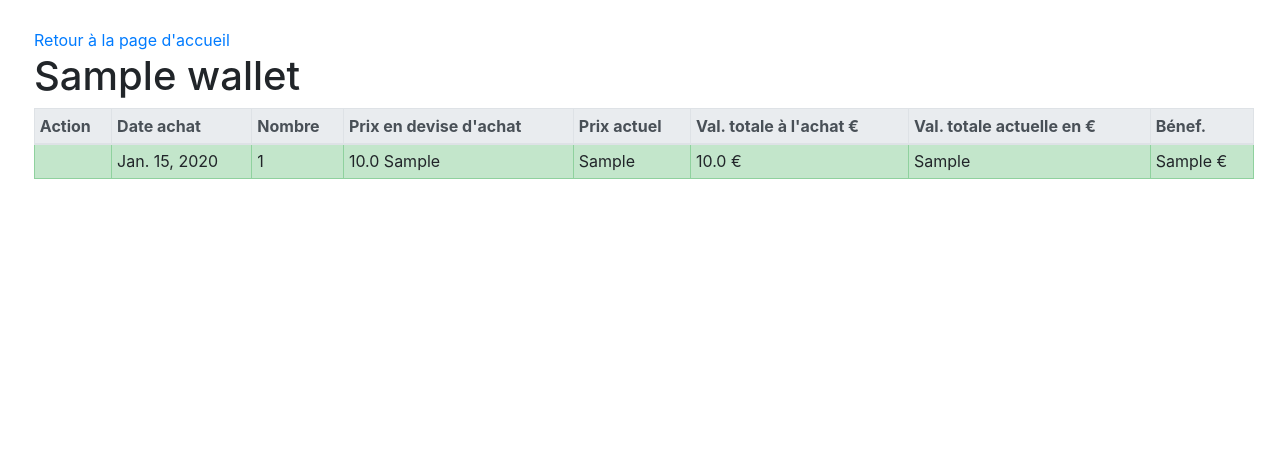
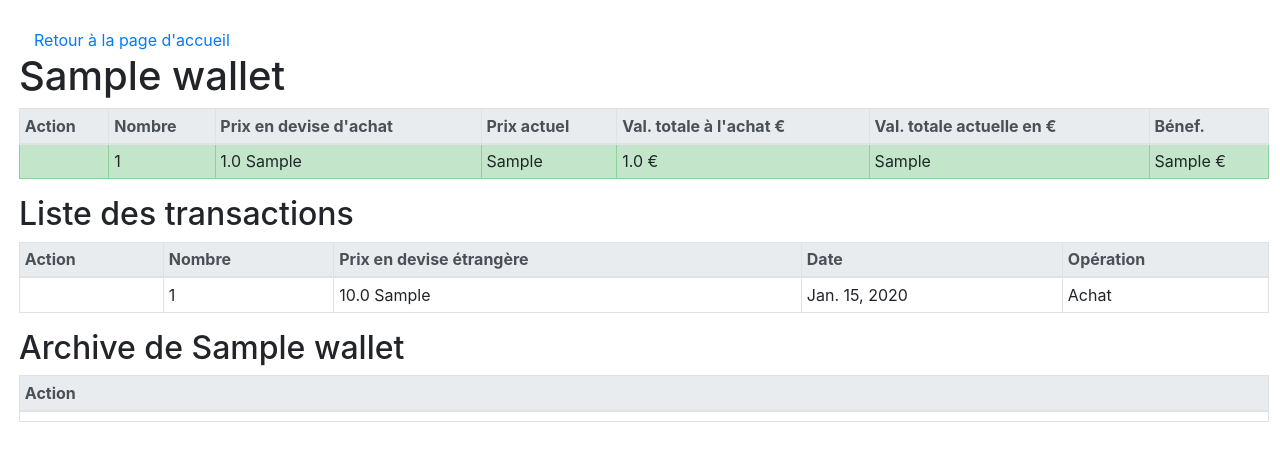
Before and after one commit to doolieSoft/djbourse, a Django app: template bourse/templates/show_wallet_detail.html in a window 1280 px wide. Shown: the top 461 px of the page. Run offline with Django 3.2, Linux system fonts and the light colour scheme; tables that the repository leaves empty hold one stand-in row (values such as "Sample post"); the template is opened without the code that fills it: values that come from a table or form of the project are taken from there, most other values are stand-ins (such as "Sample title", 1, 10 or a date in 2020); lists and menus that the app fills with data are empty; some libraries are stand-ins or nearby versions.

Commit message:
Added the list of transactions in wallet detail
Refactoring of models
added an archive flag for share that are not in wallet anymore

```diff
--- a/bourse/models.py
+++ b/bourse/models.py
@@ -30,7 +30,7 @@ class Currency(models.Model):
         return str(self.symbol) + " - " + str(self.name)
 
 
-class CurrencyDayValue(models.Model):
+class CurrencyCurrentValue(models.Model):
     ratio_home_to_foreign_currency = models.FloatField()
     ratio_foreign_to_home_currency = models.FloatField()
     datetime_value = models.DateTimeField()
@@ -51,23 +51,24 @@ class Wallet(models.Model):
 
 class Share(models.Model):
     nb = models.IntegerField()
-    price_in_foreign_currency = models.FloatField()
-    price_in_home_currency = models.FloatField()
-    buy_date = models.DateField()
+    pmp_in_foreign_currency = models.FloatField()
+    pmp_in_home_currency = models.FloatField()
     wallet = models.ForeignKey(to=Wallet, on_delete=models.CASCADE)
     stock = models.ForeignKey(to=Stock, on_delete=models.CASCADE)
-    currency_day_value = models.ForeignKey(to=CurrencyDayValue, on_delete=models.DO_NOTHING)
+    currency_day_value = models.ForeignKey(to=CurrencyCurrentValue, on_delete=models.DO_NOTHING)
+    archive = models.BooleanField(default=False)
+
 
     def __str__(self):
-        return str(self.nb) + " " + str(self.stock.symbol) + " (" + str(self.buy_date) + ")"
+        return str(self.stock.symbol)
 
     @property
     def total_price_in_foreign_currency(self):
-        return round(self.price_in_foreign_currency * self.nb, 2)
+        return round(self.pmp_in_foreign_currency * self.nb, 2)
 
     @property
     def total_price_in_home_currency(self):
-        return round(self.price_in_home_currency * self.nb, 2)
+        return round(self.pmp_in_home_currency * self.nb, 2)
 
 
 VENTE = "Vente"
@@ -77,10 +78,13 @@ CHOICES_TYPE_TRANSACTION = ((ACHAT, "ACHAT"), (VENTE, "VENTE"),)
 
 class Transaction(models.Model):
     date = models.DateField()
-    quantity = models.IntegerField(default=0)
+    nb = models.IntegerField(default=0)
     stock = models.ForeignKey(Stock, on_delete=models.DO_NOTHING, null=True)
-    total_value = models.FloatField(default=0)
+    price_in_foreign_currency = models.FloatField(default=0)
+    price_in_home_currency = models.FloatField(default=0)
     type = models.CharField(max_length=10, choices=CHOICES_TYPE_TRANSACTION, default=ACHAT)
+    currency_transaction_value = models.ForeignKey(to=CurrencyCurrentValue, on_delete=models.DO_NOTHING)
+    share = models.ForeignKey(to=Share, on_delete=models.DO_NOTHING, default=None)
 
     def __str__(self):
         return str(self.type) + " " + str(self.date) + " " + str(self.stock.symbol)
--- a/bourse/templates/diff_for_all_periods_for_all_stocks.html
+++ b/bourse/templates/diff_for_all_periods_for_all_stocks.html
@@ -68,7 +68,6 @@
             <th><i class="fas fa-percentage"></i> gain {{period}} j</th>
             {% endfor %}
             </thead>
-            <tbody>
             <tbody>
             {% for dict in differences_by_monitored_stocks %}
             <tr>
--- a/bourse/templates/show_wallet_detail.html
+++ b/bourse/templates/show_wallet_detail.html
@@ -13,12 +13,11 @@
         <br/>
         <a href="{% url 'index' %}">Retour à la page d'accueil</a>
         <br/>
-
+        <div class="row">
             <h1>{{wallet.name}}</h1>
             <table class="table table-sm table-bordered table-hover">
                 <thead class="thead-light">
                 <th>Action</th>
-        <th>Date achat</th>
                 <th>Nombre</th>
                 <th>Prix en devise d'achat</th>
                 <th>Prix actuel</th>
@@ -34,9 +33,8 @@
                 <tr class="table-success">
                     {% endif %}
                     <td>{{ share.stock.symbol }}</td>
-            <td>{{ share.buy_date }}</td>
                     <td>{{ share.nb }}</td>
-            <td>{{ share.price_in_foreign_currency }} {{ share.currency_day_value.foreign_currency.symbol }}</td>
+                    <td>{{ share.pmp_in_foreign_currency }} {{ share.currency_day_value.foreign_currency.symbol }}</td>
                     <td>{{ current_shares_prices_by_stocks|dict_key:share.stock.symbol }}</td>
                     <!--<td>{{ share.total_price_in_foreign_currency }} {{ share.currency_day_value.foreign_currency.symbol }}</td>-->
                     <td>{{ share.total_price_in_home_currency }} €</td>
@@ -46,6 +44,46 @@
                 {% endfor %}
             </table>
         </div>
+        <div class="row">
+            <h2>Liste des transactions</h2>
+            <table class="table table-sm table-bordered table-hover">
+                <thead class="thead-light">
+                <th>Action</th>
+                <th>Nombre</th>
+                <th>Prix en devise &eacute;trang&egrave;re</th>
+                <th>Date</th>
+                <th>Op&eacute;ration</th>
+                </thead>
+                <tbody>
+                {% for transaction in transactions %}
+                <tr>
+                    <td>{{ transaction.stock.symbol }}</td>
+                    <td>{{ transaction.nb }}</td>
+                    <td>{{ transaction.price_in_foreign_currency }} {{ transaction.currency_transaction_value.foreign_currency.symbol }}</td>
+                    <td>{{ transaction.date }}</td>
+                    <td>{{ transaction.type }}</td>
+                </tr>
+                {% endfor %}
+                </tbody>
+            </table>
+        </div>
+        <div class="row">
+            <h2>Archive de {{ wallet.name }}</h2>
+            <table class="table table-sm table-bordered table-hover">
+                <thead class="thead-light">
+                <th>Action</th>
+                </thead>
+                <tbody>
+                {% for share_archived in shares_archived %}
+                <tr>
+                    <td>{{ share_archived.stock.symbol }}</td>
+                </tr>
+                {% endfor %}
+                </tbody>
+            </table>
+        </div>
+
+    </div>
 </div>
 </body>
 </html>
--- a/update_prices.py
+++ b/update_prices.py
@@ -21,7 +21,7 @@ import django
 django.setup()
 
 from utils.StockPriceUpdater import StockPriceUpdater
-from bourse.models import Stock, StockPrice, CurrencyDayValue, Currency
+from bourse.models import Stock, StockPrice, CurrencyCurrentValue, Currency
 
 
 def download_json_for_symbol(symbol, folder, api_key):
@@ -37,7 +37,7 @@ def update_exchange_rate_usd_to_eur():
     data = json.loads(response.text)
     print(data)
     foreign_currency = Currency.objects.get(symbol="$")
-    cdv = CurrencyDayValue()
+    cdv = CurrencyCurrentValue()
     cdv.ratio_home_to_foreign_currency = 1 / float(data['Realtime Currency Exchange Rate']['5. Exchange Rate'])
     cdv.ratio_foreign_to_home_currency = float(data['Realtime Currency Exchange Rate']['5. Exchange Rate'])
     last_refreshed_datetime = data['Realtime Currency Exchange Rate']['6. Last Refreshed']
```
Also changed, not shown: bourse/admin.py (+10 -6 lines), bourse/views.py (+17 -5 lines). Lines whose indentation alone changed are shown as unchanged.
